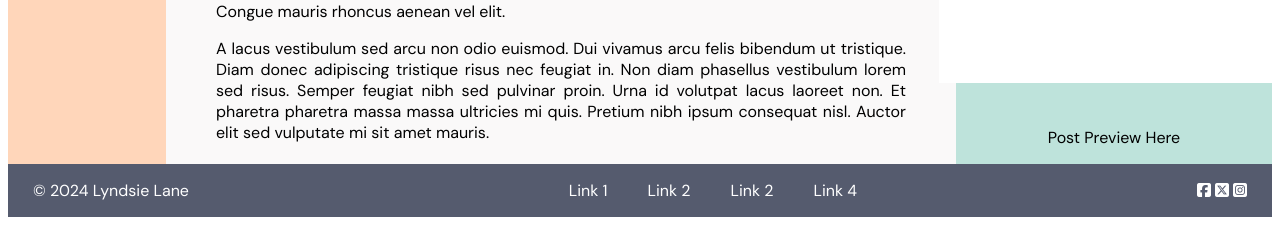
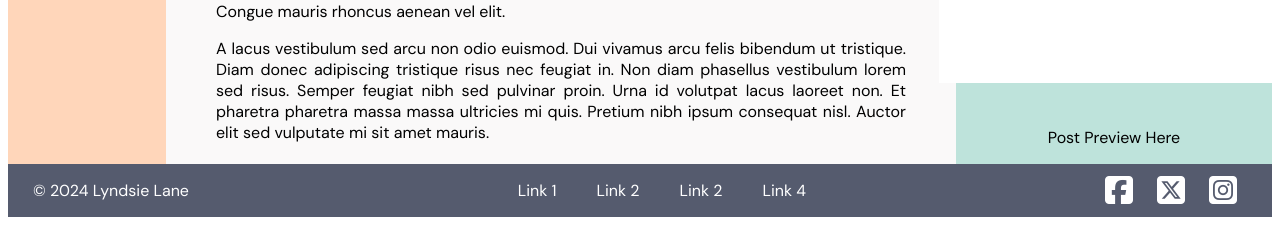
Before and after one commit to lyndsielane/grid-website-template, a plain HTML site: page index.html in a window 1280 px wide. Shown: the part 2267-2492 px from the top of the page. Drawn offline with Linux system fonts and the light colour scheme.

Commit message:
styled social icons

```diff
--- a/index.html
+++ b/index.html
@@ -154,9 +154,9 @@
           </ul>
         </div>
         <div class="social">
-          <i class="fa-brands fa-square-facebook"></i>
-          <i class="fa-brands fa-square-x-twitter"></i>
-          <i class="fa-brands fa-square-instagram"></i>
+          <i class="fa-brands fa-square-facebook fa-2xl"></i>
+          <i class="fa-brands fa-square-x-twitter fa-2xl"></i>
+          <i class="fa-brands fa-square-instagram fa-2xl"></i>
         </div>
       </footer>
     </main>
--- a/style.css
+++ b/style.css
@@ -143,5 +143,5 @@ ul {
 }
 
 .social i {
-  align-content: space-between;
+  margin: 10px;
 }
```
